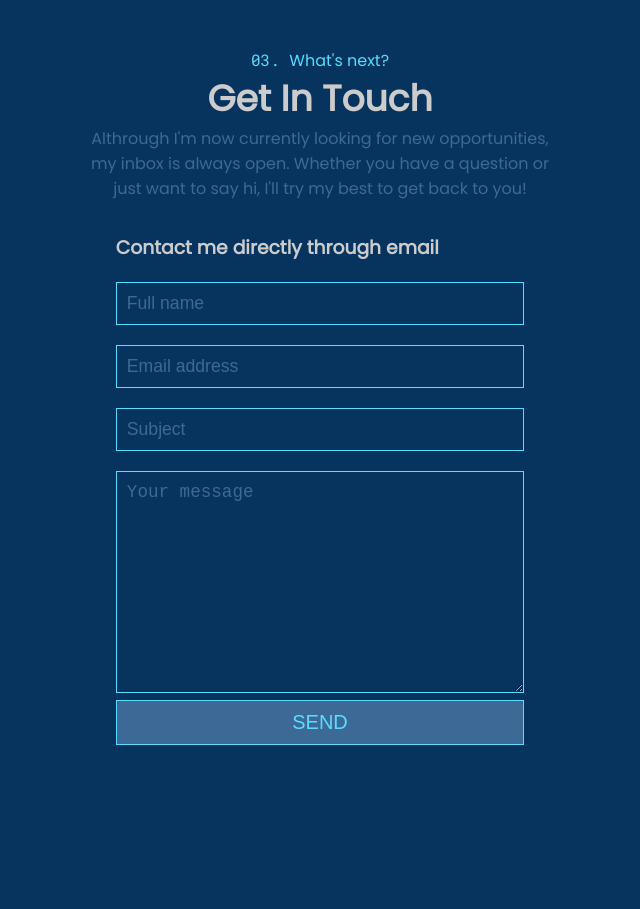
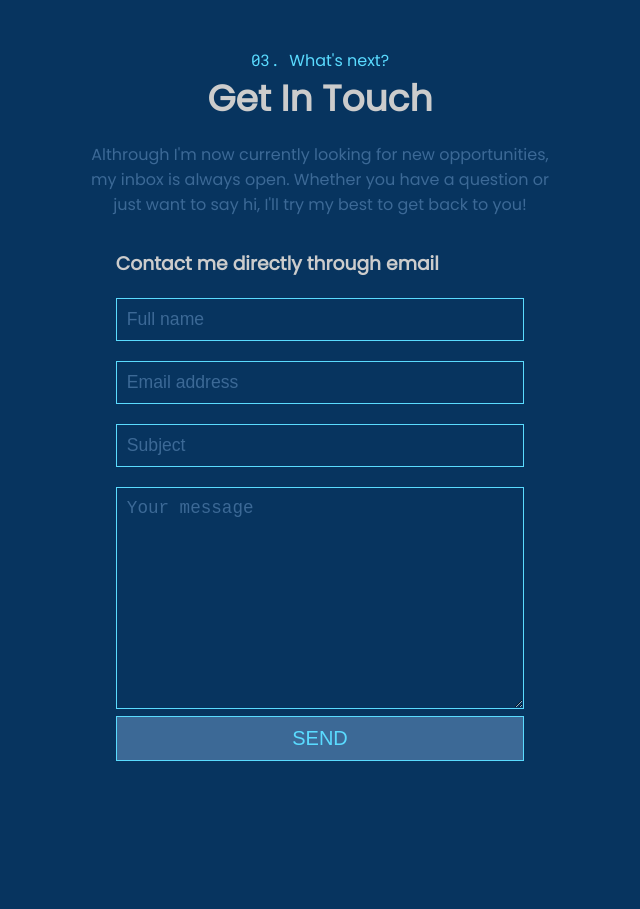
Before and after one commit to StroverIT/portfolio, a React (Create React App) app: page / in a window 1280 px wide. Shown: the part 2240-3149 px from the top of the page, without its empty margins (320-960 px from the left). Built offline with nearby package versions, Linux system fonts and the light colour scheme.

Commit message:
fixing spacing

```diff
--- a/src/components/contact/Contact.jsx
+++ b/src/components/contact/Contact.jsx
@@ -9,7 +9,7 @@ const Contact = () => {
        <p className="title primary-color titleNext">What's next?</p>
      </div>
             <h4 className="title-color bigger-title getInTouch">Get In Touch</h4>
-            <p className="text col-12 col-sm-8">
+            <p className="text col-12 col-sm-8 mt-1">
                 Althrough I'm now currently looking for new opportunities, my inbox is always open.
                 Whether you have a question or just want to say hi, I'll try my best to get back to you!
             </p>
```
